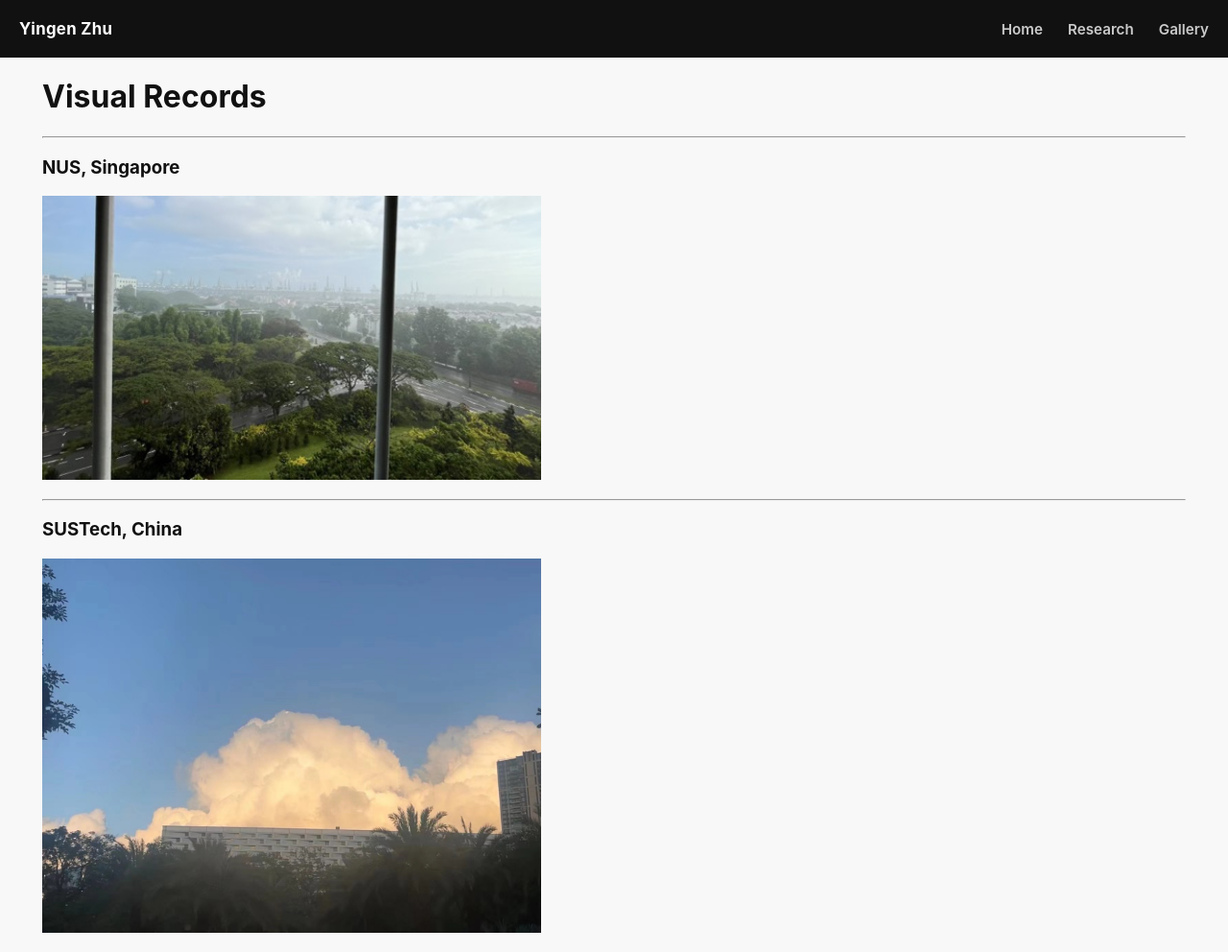
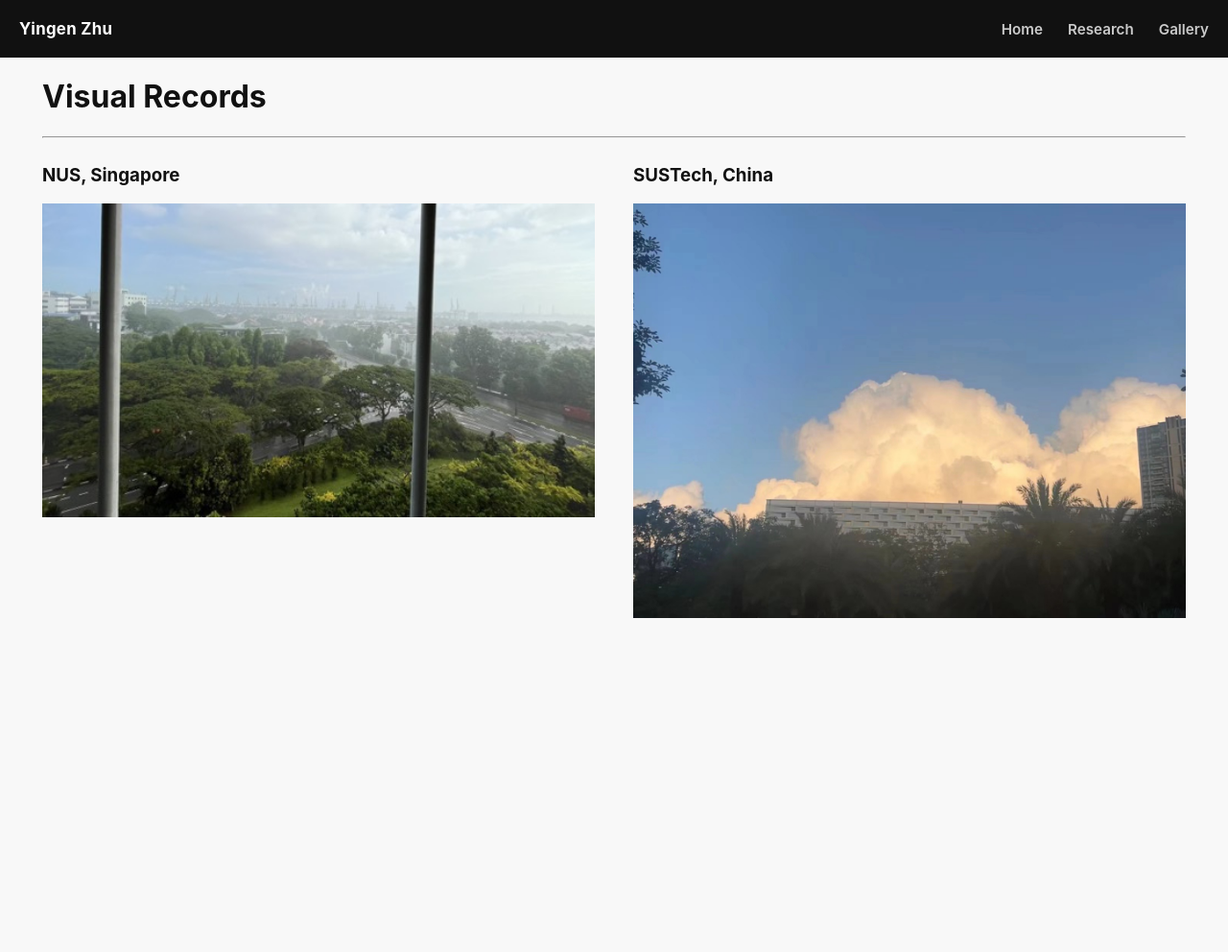
Before and after one commit to yingen-zhu/yingen-zhu.github.io, a Jekyll site: the page built from gallery.md, in a window 1280 px wide. Shown: the whole page at 96% size. Built offline with Jekyll 4.4.1, drawn with Linux system fonts in a browser that asks for light colours; after the commit the page ends 900 px from its top, so only the background shows below that.

Commit message:
Add files via upload

```diff
--- a/gallery.md
+++ b/gallery.md
@@ -6,12 +6,35 @@ permalink: /gallery/
 
 # Visual Records
 
----
-
-### NUS, Singapore
-<img src="/assets/images/nus.jpg" alt="nus" style="width: 520px; max-width: 100%; height: auto;">
+<style>
+.gallery-grid {
+  display: grid;
+  grid-template-columns: repeat(2, minmax(0, 1fr));
+  gap: 40px;
+}
+.gallery-item img {
+  width: 100%;
+  height: auto;
+  display: block;
+  max-width: 100%;
+}
+@media (max-width: 900px) {
+  .gallery-grid {
+    grid-template-columns: 1fr;
+  }
+}
+</style>
 
 ---
 
-### SUSTech, China
-<img src="/assets/images/sustech.JPG" alt="sustech" style="width: 520px; max-width: 100%; height: auto;">
+<div class="gallery-grid">
+  <section class="gallery-item">
+    <h3>NUS, Singapore</h3>
+    <img src="/assets/images/nus.jpg" alt="nus">
+  </section>
+
+  <section class="gallery-item">
+    <h3>SUSTech, China</h3>
+    <img src="/assets/images/sustech.JPG" alt="sustech">
+  </section>
+</div>
```
